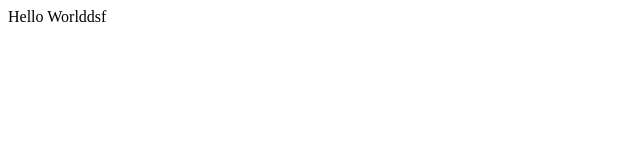
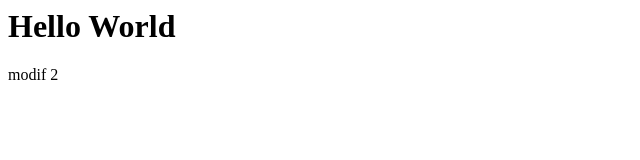
Before and after one commit to Sasha-lrn/codepassportsashalrn.github.io, a plain HTML site: page index.html in a window 1280 px wide. Shown: the whole page, without its empty margins (0-640 px from the left). Drawn offline with Linux system fonts and the light colour scheme.

Commit message:
modif index 1

```diff
--- a/index.html
+++ b/index.html
@@ -1 +1,2 @@
-Hello Worlddsf
+<h1>Hello World</h1>
+<p>modif 2</p>
```
